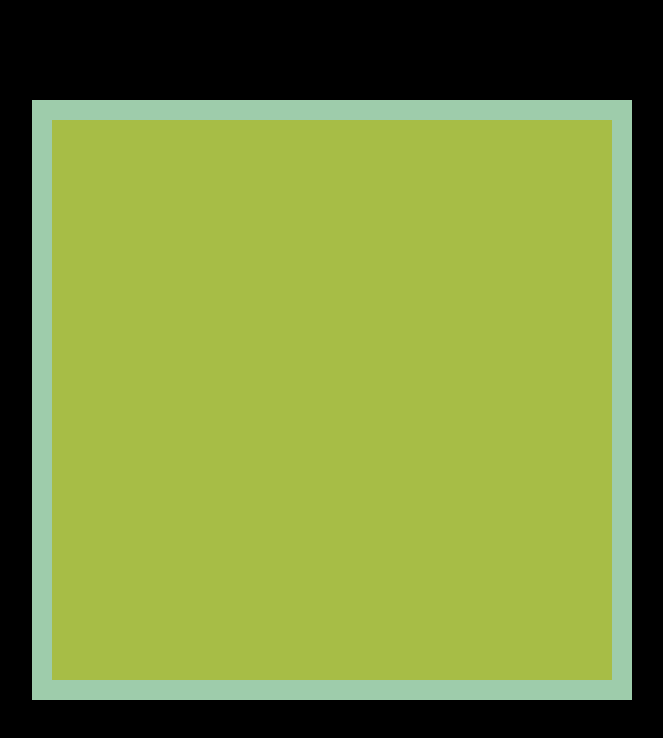
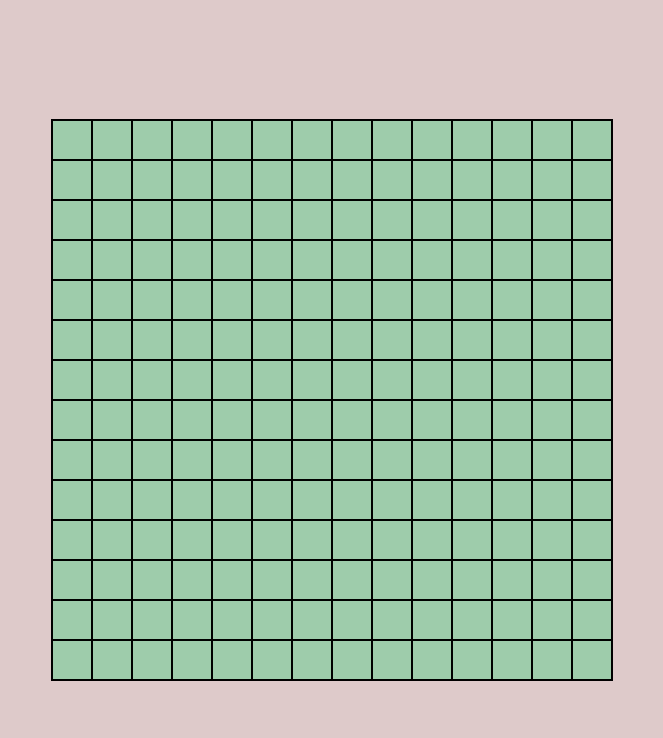
Before and after one commit to 4wangyu/fcc, a Next.js app: page /gomoku in a window 1280 px wide. Shown: the top 738 px of the page, without its empty margins (308-971 px from the left). Built offline with nearby package versions, Linux system fonts and the light colour scheme.

Commit message:
Finish gomoku

```diff
--- a/pages/gomoku.js
+++ b/pages/gomoku.js
@@ -1,12 +1,46 @@
-import React from "react";
+import React, { Component } from "react";
 import "../styles/gomoku.css";
 
-const Gomoku = () => (
-  <div className="flex">
-    <div className="grid"></div>
+class Gomoku extends Component {
+  constructor() {
+    super();
+  }
 
-    <div className="board"></div>
-  </div>
-);
+  state = {
+    pieces: Array.from(Array(15 * 15)),
+    player: "black"
+  };
+
+  render() {
+    const { pieces, player } = this.state;
+
+    return (
+      <div className="flex">
+        <div className="grid">
+          {pieces.map((v, i) => {
+            return (
+              <div
+                key={i}
+                className={v ? (v == "black" ? "black" : "white") : ""}
+                onClick={() => {
+                  pieces[i] = player;
+                  this.setState({
+                    player: player == "white" ? "black" : "white"
+                  });
+                }}
+              ></div>
+            );
+          })}
+        </div>
+
+        <div className="board">
+          {Array.from(Array(14 * 14)).map((v, i) => (
+            <div className="board-fr" key={i}></div>
+          ))}
+        </div>
+      </div>
+    );
+  }
+}
 
 export default Gomoku;
--- a/styles/gomoku.css
+++ b/styles/gomoku.css
@@ -9,7 +9,7 @@ body {
   align-items: center;
   width: 100vw;
   height: 100vh;
-  background: black;
+  background: #decaca;
 }
 
 .grid {
@@ -17,9 +17,9 @@ body {
   display: grid;
   grid-template-columns: repeat(15, 1fr);
   grid-template-rows: repeat(15, 1fr);
-  background-color: rgb(158, 204, 171);
   height: 600px;
   width: 600px;
+  z-index: 1;
 }
 
 .board {
@@ -27,7 +27,24 @@ body {
   display: grid;
   grid-template-columns: repeat(14, 1fr);
   grid-template-rows: repeat(14, 1fr);
-  background-color: rgb(167, 189, 70);
+  background-color: rgb(158, 204, 171);
   height: 560px;
   width: 560px;
+  border: 1px solid black;
 }
+
+.board-fr {
+  border: 1px solid black;
+}
+
+.black {
+  background: black;
+  border-radius: 50%;
+  z-index: 2;
+}
+
+.white {
+  background: white;
+  border-radius: 50%;
+  z-index: 2;
+}
```
